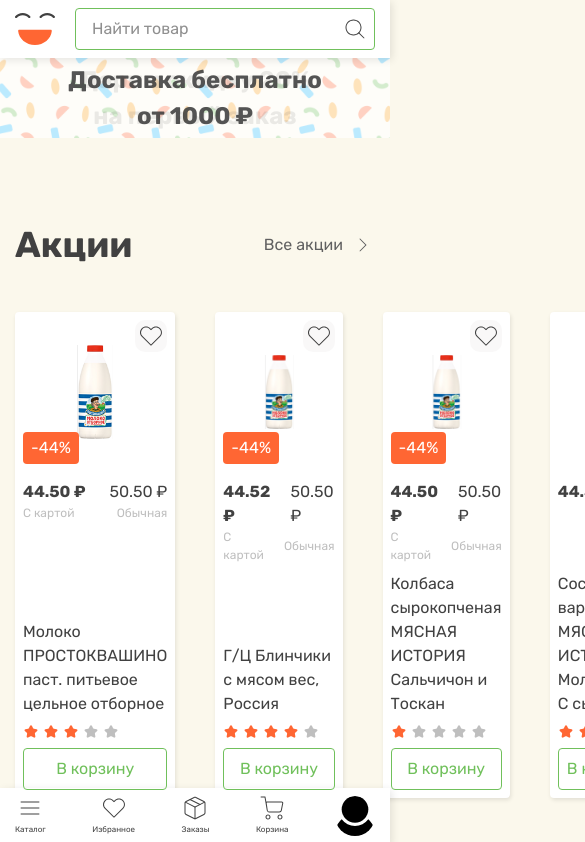
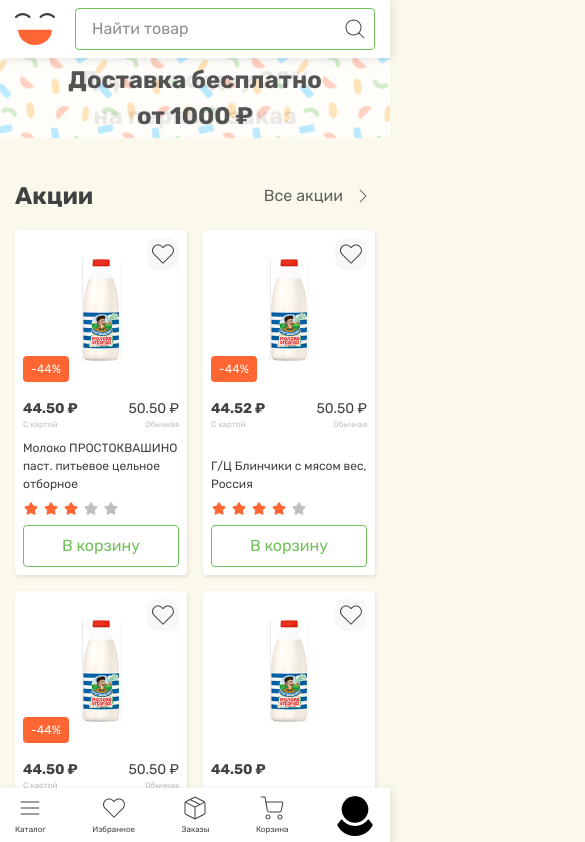
Before and after one commit to NVinox/north-shop-frontend, a Next.js app: page / in a window 390 px wide. Shown: the top 842 px of the page, 585 px wide, since content can reach past the window. Built offline with nearby package versions, Linux system fonts and the light colour scheme.

Commit message:
feat: добавил адаптив для списка продуктов

```diff
--- a/src/app/page.tsx
+++ b/src/app/page.tsx
@@ -6,7 +6,7 @@ export default function Home() {
 		<>
 			<MainSlider />
 			<ProductList
-				className="pt-[80px] pb-[120px]"
+				className="pt-[40px] pb-[80px] lg:pt-[80px] lg:pb-[120px] md:pt-[60px] md:pb-[100px]"
 				title="Акции"
 				titleLink="Все акции"
 			/>
--- a/src/entities/productCard/ui/ProductCard.tsx
+++ b/src/entities/productCard/ui/ProductCard.tsx
@@ -35,7 +35,7 @@ export default function ProductCard({ product }: IProps) {
 					height={160}
 				/>
 				{product.discount && (
-					<span className="absolute bottom-[8px] left-[8px] py-[4px] px-[8px] bg-primary text-secondary-text rounded-[4px]">
+					<span className="absolute bottom-[8px] left-[8px] py-[4px] px-[8px] bg-primary text-secondary-text rounded-[4px] text-[12px] sm:text-[16px]">
 						-{product.discount}&#37;
 					</span>
 				)}
@@ -43,26 +43,26 @@ export default function ProductCard({ product }: IProps) {
 
 			<div className="flex flex-col gap-y-[8px] p-[8px] h-full">
 				<div>
-					<div className="flex items-center justify-between gap-x-[20px]">
-						<ins className="font-bold no-underline">
-							{product.price.toFixed(2)} &#8381;
+					<div className="flex items-center justify-between gap-x-[10px]">
+						<ins className="font-bold no-underline text-[14px] sm:text-[16px]">
+							{product.price.toFixed(2)}&nbsp;&#8381;
 						</ins>
 						{product.oldPrice && (
-							<del className="no-underline">
-								{product.oldPrice.toFixed(2)} &#8381;
+							<del className="no-underline text-[14px] sm:text-[16px]">
+								{product.oldPrice.toFixed(2)}&nbsp;&#8381;
 							</del>
 						)}
 					</div>
 
 					{product.oldPrice && (
-						<div className="flex items-center justify-between gap-x-[20px] text-[12px] text-light-text">
+						<div className="flex items-center justify-between gap-x-[20px] text-[8px] sm:text-[12px] text-light-text">
 							<span>С картой</span>
 							<span>Обычная</span>
 						</div>
 					)}
 				</div>
 
-				<h3 className="mt-auto">{product.title}</h3>
+				<h3 className="mt-auto text-[12px] sm:text-[16px]">{product.title}</h3>
 
 				<Rating rating={product.rating} />
 
--- a/src/widgets/productList/ui/ProductList.tsx
+++ b/src/widgets/productList/ui/ProductList.tsx
@@ -22,8 +22,8 @@ export default function ProductList({
 	return (
 		<section className={className}>
 			<LayoutContainer>
-				<div className="flex justify-between mb-[40px]">
-					<h2 className="text-[36px] font-bold">{title}</h2>
+				<div className="flex justify-between mb-[16px] lg:mb-[40px] md:mb-[32px]">
+					<h2 className="text-[24px] md:text-[36px] font-bold">{title}</h2>
 
 					<Link
 						className="group flex items-center gap-x-[8px] text-grey-text transition-base hover:text-primary-text"
@@ -36,7 +36,7 @@ export default function ProductList({
 					</Link>
 				</div>
 
-				<ul className="grid grid-cols-[1fr_1fr_1fr_1fr] gap-[40px]">
+				<ul className="grid grid-cols-[1fr_1fr] gap-[16px] xl:gap-[40px] lg:grid-cols-[1fr_1fr_1fr_1fr] lg:gap-[32px] md:grid-cols-[1fr_1fr_1fr]">
 					{PRODUCTS.map((product) => (
 						<li key={product.id}>
 							<ProductCard product={product} />
```
